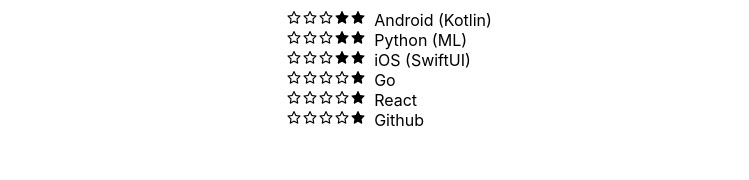
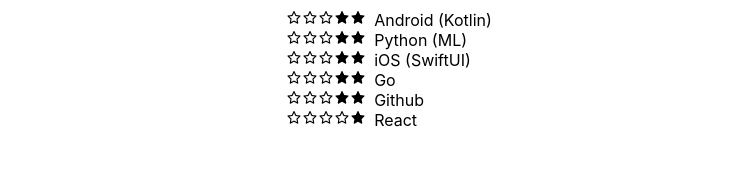
Before and after one commit to kokoichi206/kokoichi-portfolio, a Next.js app: page / in a window 1280 px wide. Shown: the part 606-786 px from the top of the page, without its empty margins (275-1024 px from the left). Built offline with nearby package versions, Linux system fonts and the light colour scheme.

Commit message:
chore: 情報更新 (#12)

```diff
--- a/src/components/skills.tsx
+++ b/src/components/skills.tsx
@@ -29,7 +29,12 @@
           </li>
           <li>
             <div className={styles.langs}>
-              <OneStar /> Go
+              <TwoStar /> Go
+            </div>
+          </li>
+          <li>
+            <div className={styles.langs}>
+              <TwoStar /> Github
             </div>
           </li>
           <li>
@@ -37,11 +42,6 @@
               <OneStar /> React
             </div>
           </li>
-          <li>
-            <div className={styles.langs}>
-              <OneStar /> Github
-            </div>
-          </li>
         </ul>
       </div>
     </div>
```
